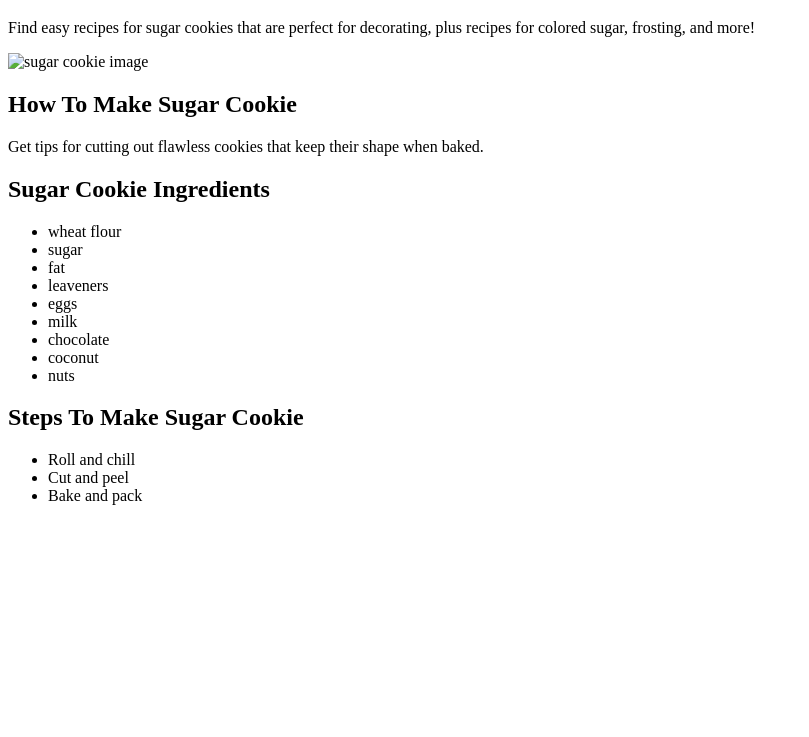
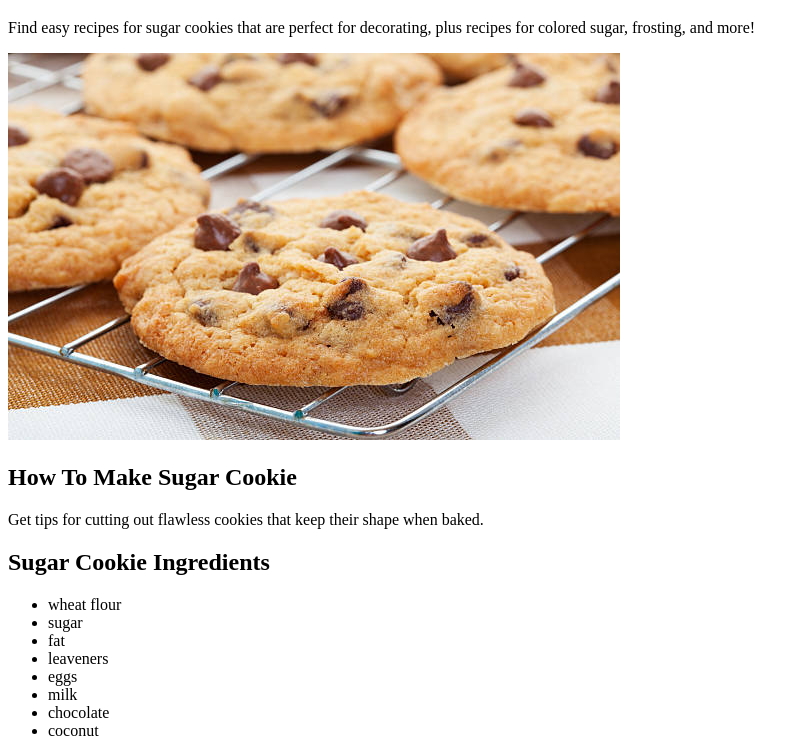
Before and after one commit to TayoAdepetu/odin-recipes, a plain HTML site: page recipes/sugar-cookie-recipes.html in a window 1280 px wide. Shown: the part 61-798 px from the top of the page, without its empty margins (0-809 px from the left). Drawn offline with Linux system fonts and the light colour scheme; files whose address does not match are found by name.

Commit message:
This resolve the github image problem

```diff
--- a/recipes/sugar-cookie-recipes.html
+++ b/recipes/sugar-cookie-recipes.html
@@ -10,7 +10,7 @@
 
         <p>Find easy recipes for sugar cookies that are perfect for decorating, plus recipes for colored sugar, frosting, and more!</p>
 
-        <div><img src="/home/tayo/Downloads/Images/sugar.jpg" alt="sugar cookie image"></div>
+        <div><img src="/home/tayo/the_odin_project/odin-recipes/Images/chocolate chip cookie.jpg" alt="sugar cookie image"></div>
 
       <h2>How To Make Sugar Cookie</h2>
 
```
Also changed, not shown: recipes/chocolate-chip-cookie-recipes.html (+1 -1 lines), Images/chocolate chip cookie.jpg (added), Images/sugar cookie.jpg (added).
